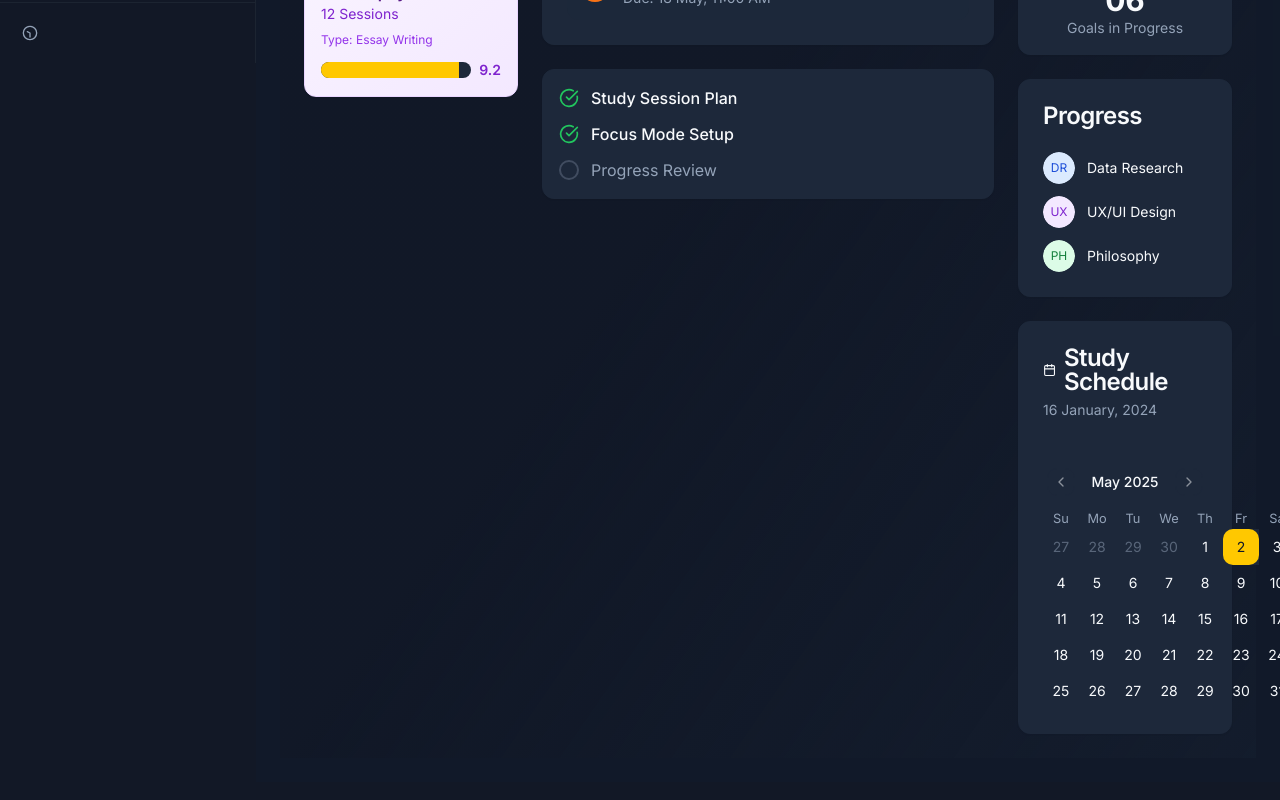
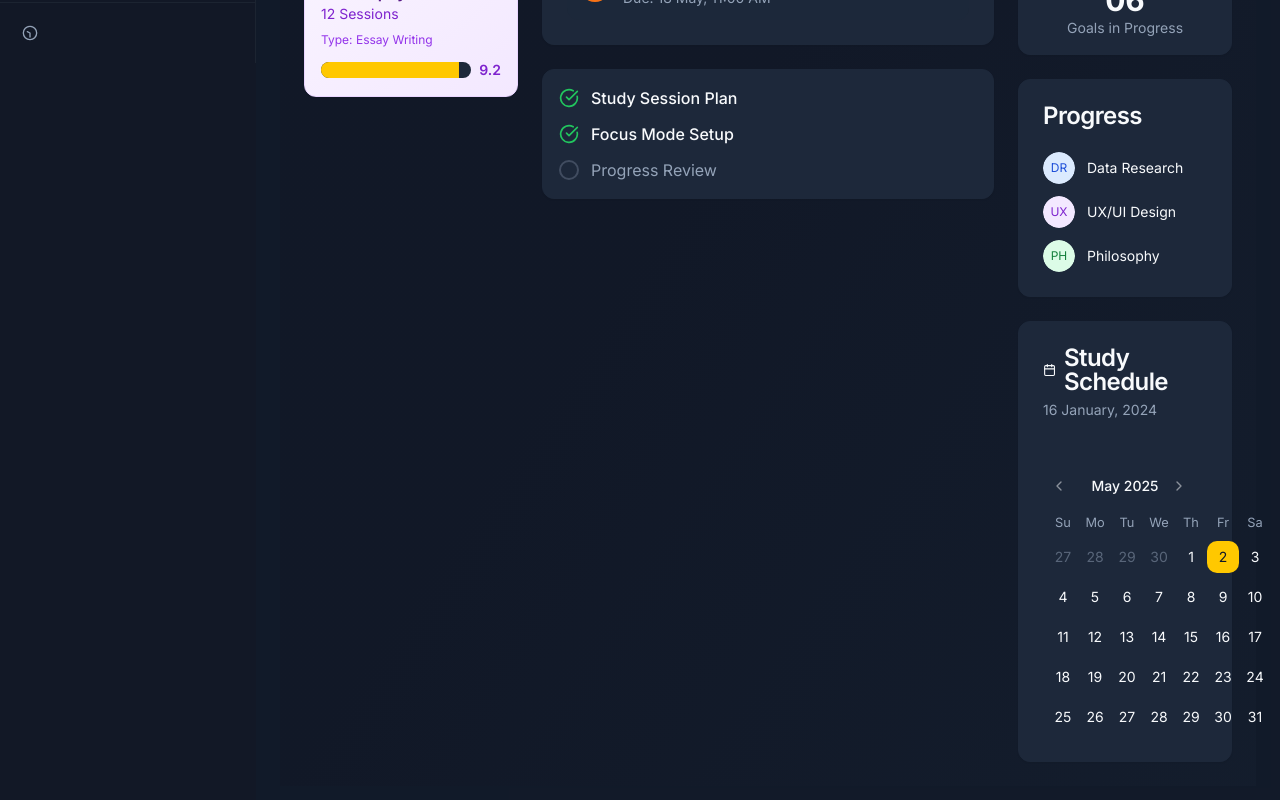
Before and after one commit to Fatin786/studyxcelerate, a React (Vite) app: page /dashboard in a window 1280 px wide. Shown: the part 737-1537 px from the top of the page. Built offline with nearby package versions, Linux system fonts and the light colour scheme.

Commit message:
Fix calendar alignment
Adjust calendar section layout in dashboard.

```diff
--- a/src/pages/Dashboard.tsx
+++ b/src/pages/Dashboard.tsx
@@ -304,18 +304,30 @@ const Dashboard = () => {
               </CardTitle>
               <CardDescription>16 January, 2024</CardDescription>
             </CardHeader>
-            <CardContent className="p-3">
+            <CardContent className="p-4">
               <Calendar
                 mode="single"
                 selected={date}
                 onSelect={setDate}
                 className="w-full pointer-events-auto"
                 classNames={{
-                  months: "flex w-full flex-col sm:flex-row space-y-4 sm:space-x-4 sm:space-y-0 flex-1",
-                  month: "space-y-4 w-full flex flex-col",
-                  table: "w-full h-full border-collapse space-y-1",
-                  head_row: "",
-                  row: "w-full mt-2"
+                  months: "flex w-full flex-col sm:flex-row space-y-4 sm:space-x-4 sm:space-y-0",
+                  month: "space-y-4 w-full",
+                  caption: "flex justify-center pt-1 relative items-center",
+                  caption_label: "text-sm font-medium",
+                  nav: "space-x-1 flex items-center",
+                  nav_button: "h-7 w-7 bg-transparent p-0 opacity-50 hover:opacity-100",
+                  table: "w-full border-collapse space-y-1",
+                  head_row: "flex w-full",
+                  head_cell: "text-muted-foreground rounded-md w-8 font-normal text-[0.8rem] flex-1 text-center",
+                  row: "flex w-full mt-2",
+                  cell: "relative p-0 text-center text-sm focus-within:relative focus-within:z-20 flex-1",
+                  day: "h-8 w-8 p-0 font-normal aria-selected:opacity-100 hover:bg-accent hover:text-accent-foreground rounded-md mx-auto",
+                  day_selected: "bg-primary text-primary-foreground hover:bg-primary hover:text-primary-foreground focus:bg-primary focus:text-primary-foreground",
+                  day_today: "bg-accent text-accent-foreground",
+                  day_outside: "text-muted-foreground opacity-50",
+                  day_disabled: "text-muted-foreground opacity-50",
+                  day_hidden: "invisible",
                 }}
               />
             </CardContent>
```
